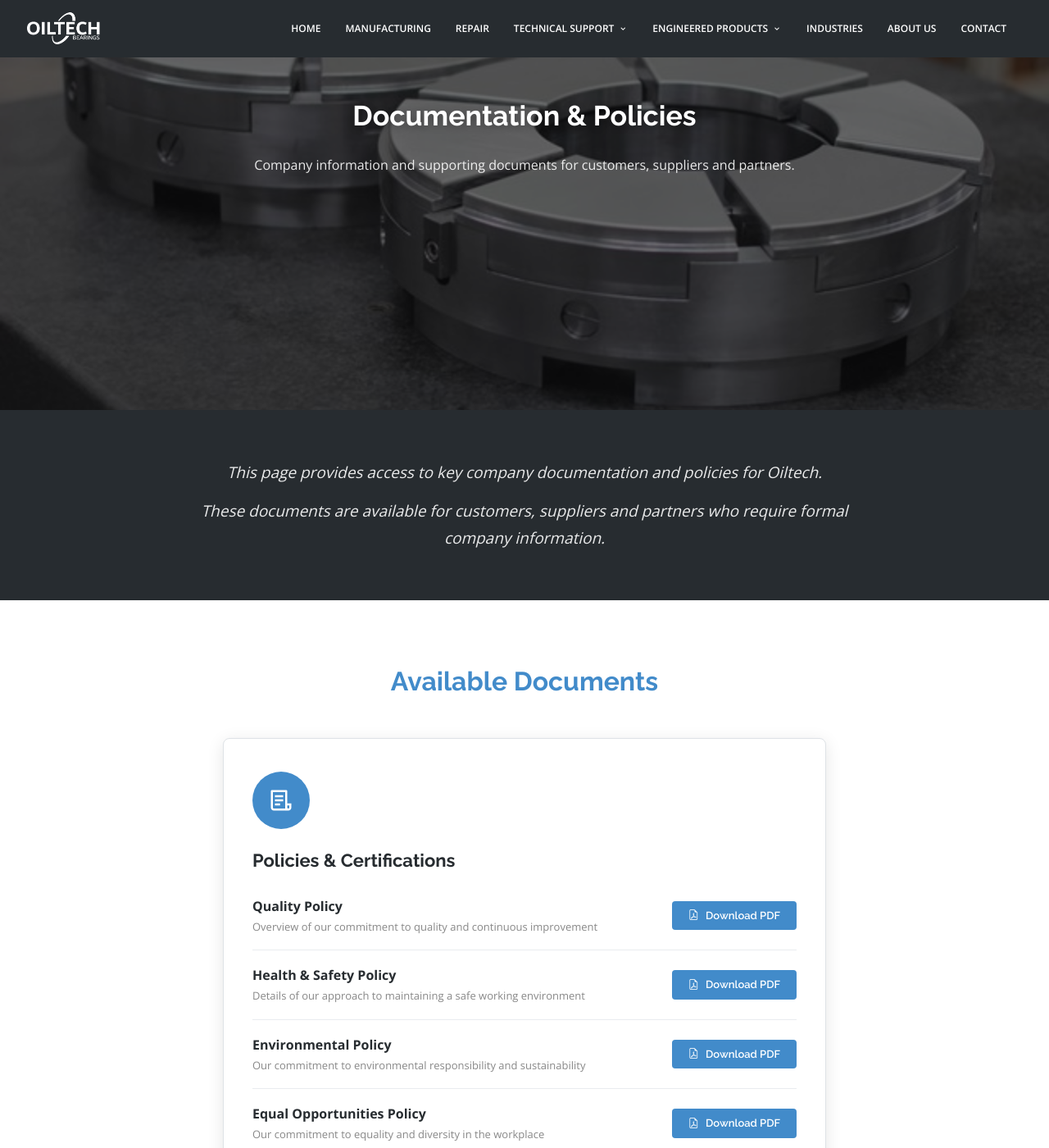
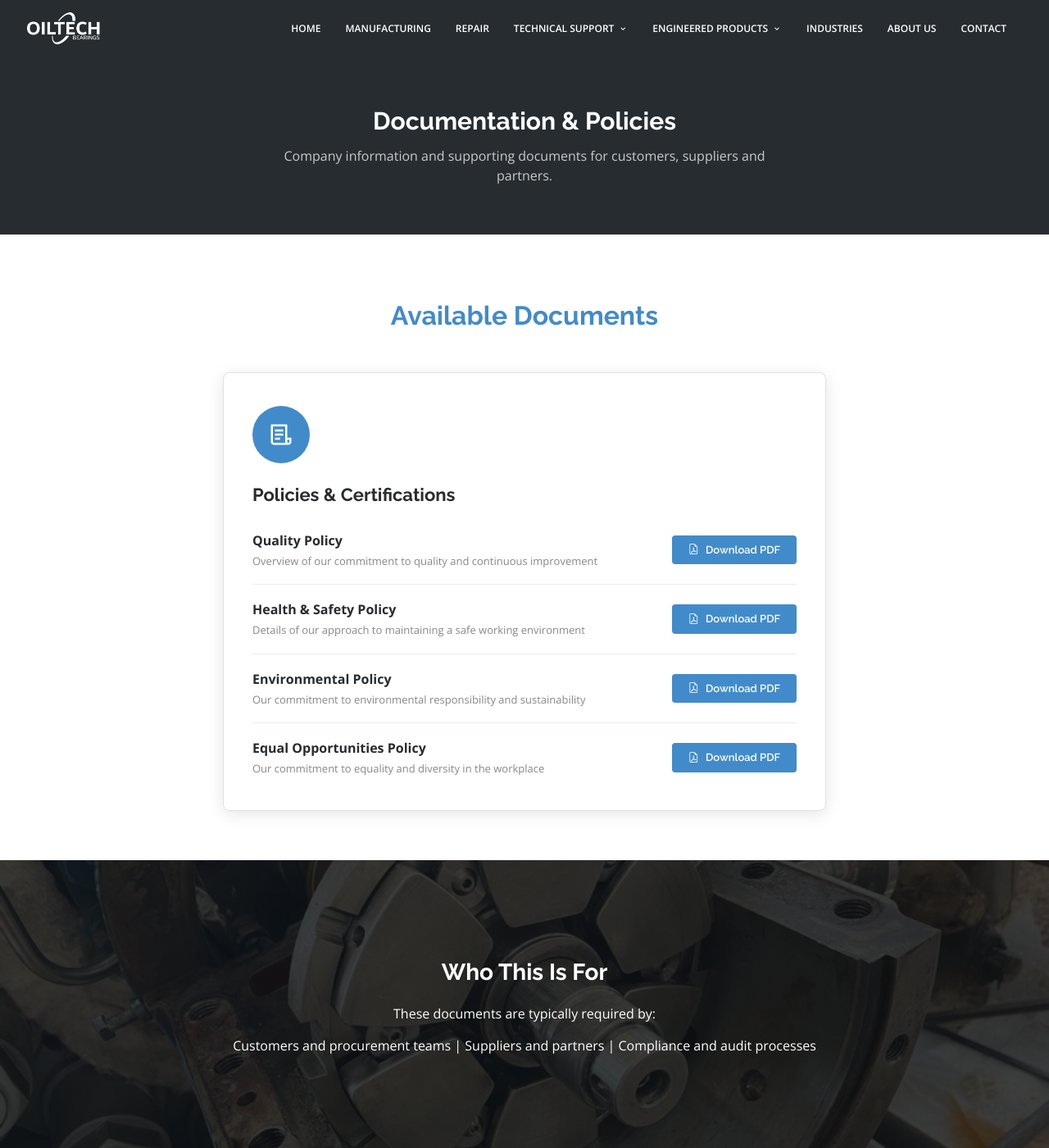
Before and after one commit to fractionerp/oiltechbrg.com, a Jekyll site: the page built from documentation.html, in a window 1280 px wide and 1400 px high. Shown: the whole window at 82% size. Built offline with Jekyll 4.4.1, drawn with Linux system fonts in a browser that asks for light colours.

Commit message:
style: replace documentation page hero with jumbotron header
- Remove full-height hero image section
- Add dark jumbotron-style header with title and subtitle
- Add reusable .page-jumbotron CSS for utility pages

```diff
--- a/assets/css/style.css
+++ b/assets/css/style.css
@@ -383,6 +383,33 @@ h1, h2, h3, h4, h5, h6 {
   @media (max-height: 500px) {
     #hero {
       height: 120vh; } }
+
+/*--------------------------------------------------------------
+# Page Jumbotron (minor hero for utility pages)
+--------------------------------------------------------------*/
+.page-jumbotron {
+  margin-top: 70px;
+  padding: 60px 0;
+  background: #272c30;
+  text-align: center; }
+  .page-jumbotron h1 {
+    color: #fff;
+    font-size: 30px;
+    font-weight: 700;
+    margin-bottom: 12px; }
+  .page-jumbotron p {
+    color: rgba(255, 255, 255, 0.75);
+    font-size: 16px;
+    margin-bottom: 0;
+    max-width: 600px;
+    margin-left: auto;
+    margin-right: auto; }
+  @media (max-width: 992px) {
+    .page-jumbotron {
+      margin-top: 58px; } }
+  @media (max-width: 768px) {
+    .page-jumbotron h1 {
+      font-size: 24px; } }
 
 /*--------------------------------------------------------------
 # Page Hero (inner pages)
--- a/documentation.html
+++ b/documentation.html
@@ -6,25 +6,13 @@ keywords: "oiltech documentation, quality policy, health safety policy, environm
 robots: noindex
 ---
 
-<!-- ======= Page Hero ======= -->
-<section id="hero" class="page-hero">
-  <img src="{{ '/assets/img/slide/j-series.JPG' | relative_url }}" class="hero-bg" alt="Documentation">
-  <div class="hero-overlay"></div>
-  <div class="hero-content">
+<!-- ======= Jumbotron Header ======= -->
+<section class="page-jumbotron">
+  <div class="container text-center">
     <h1>Documentation &amp; Policies</h1>
     <p>Company information and supporting documents for customers, suppliers and partners.</p>
   </div>
-</section><!-- End Page Hero -->
-
-<!-- ======= Intro ======= -->
-<section class="positioning">
-  <div class="container">
-    <div class="text-center">
-      <p>This page provides access to key company documentation and policies for Oiltech.</p>
-      <p style="margin-top: 15px;">These documents are available for customers, suppliers and partners who require formal company information.</p>
-    </div>
-  </div>
-</section><!-- End Intro -->
+</section><!-- End Jumbotron -->
 
 <!-- ======= Available Documents ======= -->
 <section class="who-we-support">
```
